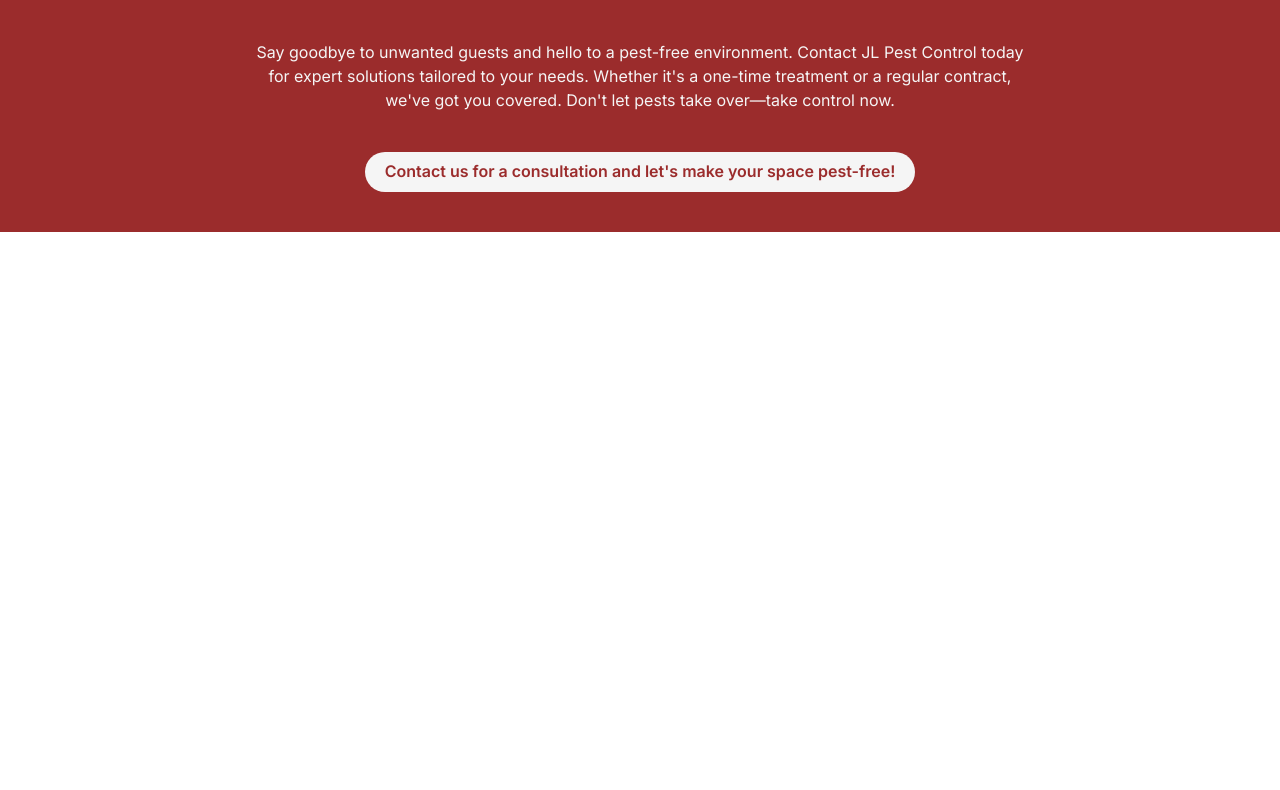
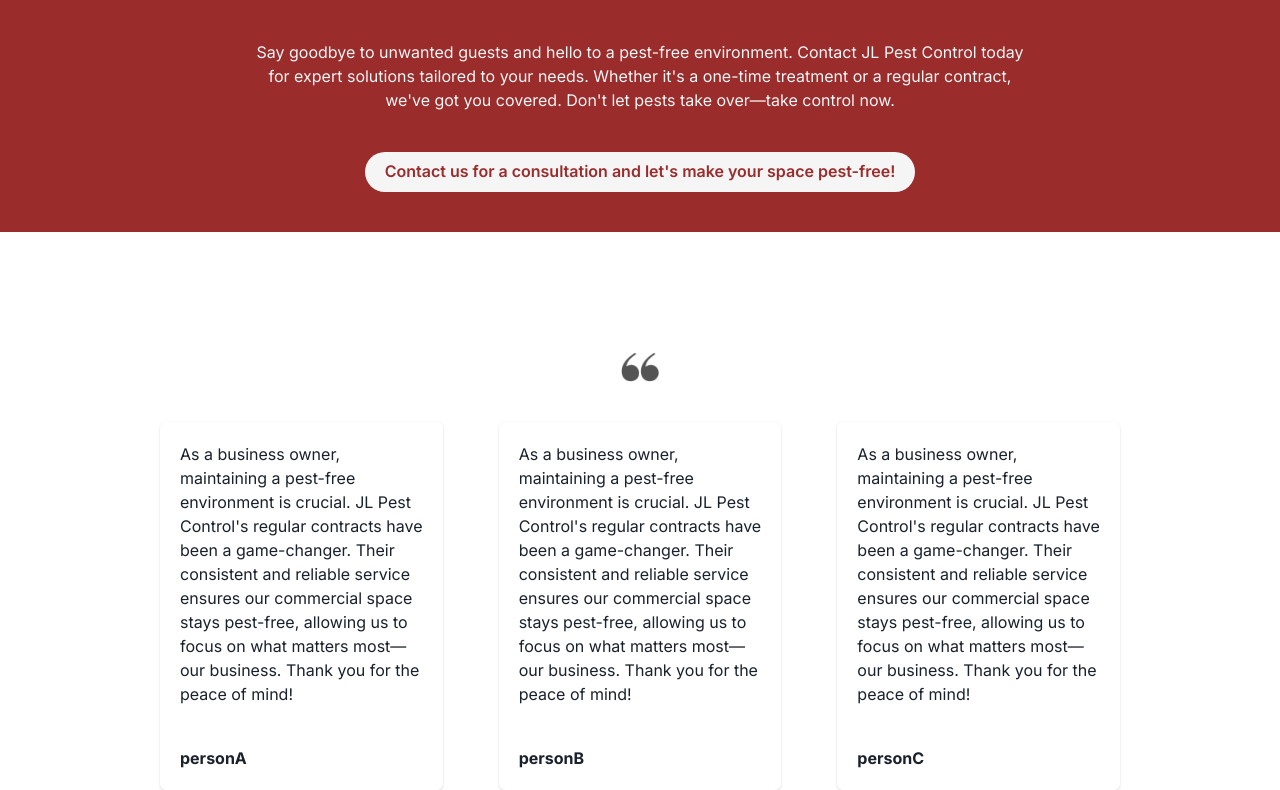
Before and after one commit to RaeesaParker/pest-control, a React (Create React App) app: page / in a window 1280 px wide. Shown: the part 1626-2416 px from the top of the page. Before the commit the page ends 1858 px from the top, so only its background shows below. Built offline with nearby package versions, Linux system fonts and the light colour scheme.

Commit message:
Add testimonials

```diff
--- a/src/components/homepage/CallToAction.tsx
+++ b/src/components/homepage/CallToAction.tsx
@@ -1,10 +1,9 @@
-import { Button, Flex, Heading, Link, Text, useBreakpointValue } from "@chakra-ui/react"
+import { Button, Flex, Heading, Link, Text } from "@chakra-ui/react"
 import { Link as ReactRouterLink } from "react-router-dom"
 
 import { callToActionHeading, callToActionText } from "../../constants/content"
 
 export const CallToAction = () => {
-  const isMobile = useBreakpointValue({ base: true, lg: false });
 
   return (
     <Flex
--- /dev/null
+++ b/src/components/homepage/Testimonials.tsx
@@ -0,0 +1,26 @@
+import { Box, Flex, Image, Text, useBreakpointValue } from "@chakra-ui/react"
+import { Card, CardHeader, CardBody, CardFooter } from '@chakra-ui/react'
+
+import quote from '../../assets/quote.png'
+import { testimonials } from "../../constants/content"
+export const Testimonals = () => {
+  const isMobile = useBreakpointValue({ base: true, lg: false });
+
+  return (
+    <Flex flexDirection="column" alignItems="center" w="75%" gap="10">
+        <Image src={quote} w={isMobile ? "10vw" : "3vw"}/>
+      <Flex gap={isMobile ? "10" : "14"} flexDirection={isMobile ? "column" : "row"}>
+          {testimonials.map((quote, index) => {
+            return (
+              <Card key={index}>
+                <CardBody>
+                  <Text>{quote.testimonial}</Text>
+                </CardBody>
+                <CardFooter fontWeight="bold">{quote.company}</CardFooter>
+              </Card>
+            )
+          })}
+        </Flex>
+    </Flex>
+  )
+}
--- a/src/constants/content.tsx
+++ b/src/constants/content.tsx
@@ -31,3 +31,22 @@
 
 export const callToActionText =
   "Say goodbye to unwanted guests and hello to a pest-free environment. Contact JL Pest Control today for expert solutions tailored to your needs. Whether it's a one-time treatment or a regular contract, we've got you covered. Don't let pests take over—take control now.  "
+
+
+// TESTIMONIALS
+export const testimonialOne = {
+  company: "personA",
+  testimonial:"As a business owner, maintaining a pest-free environment is crucial. JL Pest Control's regular contracts have been a game-changer. Their consistent and reliable service ensures our commercial space stays pest-free, allowing us to focus on what matters most—our business. Thank you for the peace of mind!"
+}
+
+export const testimonialTwo = {
+  company: "personB",
+  testimonial:"As a business owner, maintaining a pest-free environment is crucial. JL Pest Control's regular contracts have been a game-changer. Their consistent and reliable service ensures our commercial space stays pest-free, allowing us to focus on what matters most—our business. Thank you for the peace of mind!"
+}
+
+export const testimonialThree= {
+  company: "personC",
+  testimonial:"As a business owner, maintaining a pest-free environment is crucial. JL Pest Control's regular contracts have been a game-changer. Their consistent and reliable service ensures our commercial space stays pest-free, allowing us to focus on what matters most—our business. Thank you for the peace of mind!"
+}
+
+export const testimonials = [testimonialOne, testimonialTwo, testimonialThree]
--- a/src/pages/Homepage.tsx
+++ b/src/pages/Homepage.tsx
@@ -1,9 +1,10 @@
-import { Box, Flex, useBreakpointValue } from "@chakra-ui/react"
+import { Flex, useBreakpointValue } from "@chakra-ui/react"
 
 import { NavBar } from "../components/common/NavBar"
 import { CallToAction } from "../components/homepage/CallToAction";
 import { Details } from "../components/homepage/Details";
 import { Hero } from "../components/homepage/Hero";
+import { Testimonals } from "../components/homepage/Testimonials";
 
 export const Homepage = () => {
   const isMobile = useBreakpointValue({ base: true, lg: false });
@@ -26,6 +27,7 @@
         <Details />
       </Flex>
       <CallToAction />
+      <Testimonals />
     </Flex>
   )
 }
```
Also changed, not shown: src/assets/quote.png (added).
